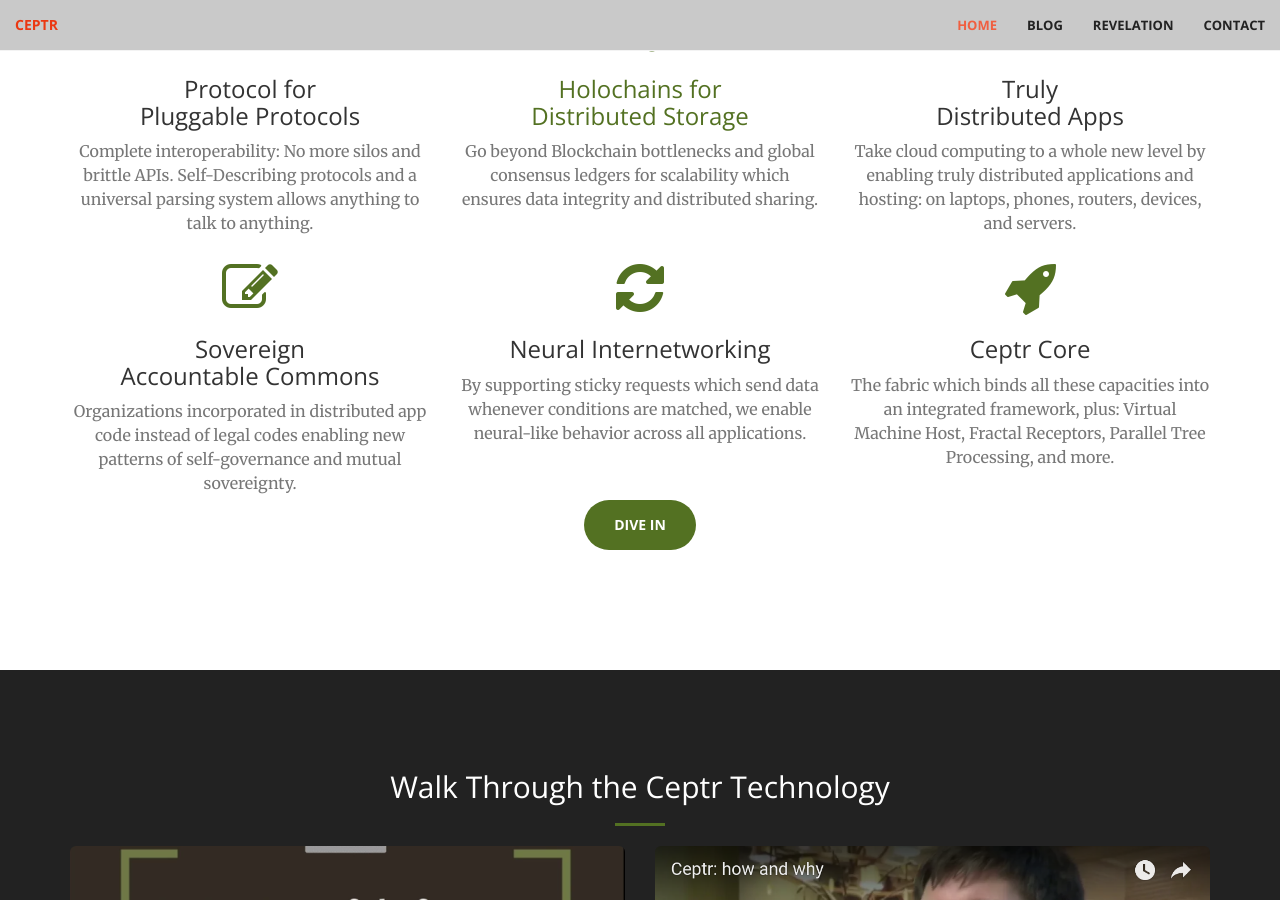
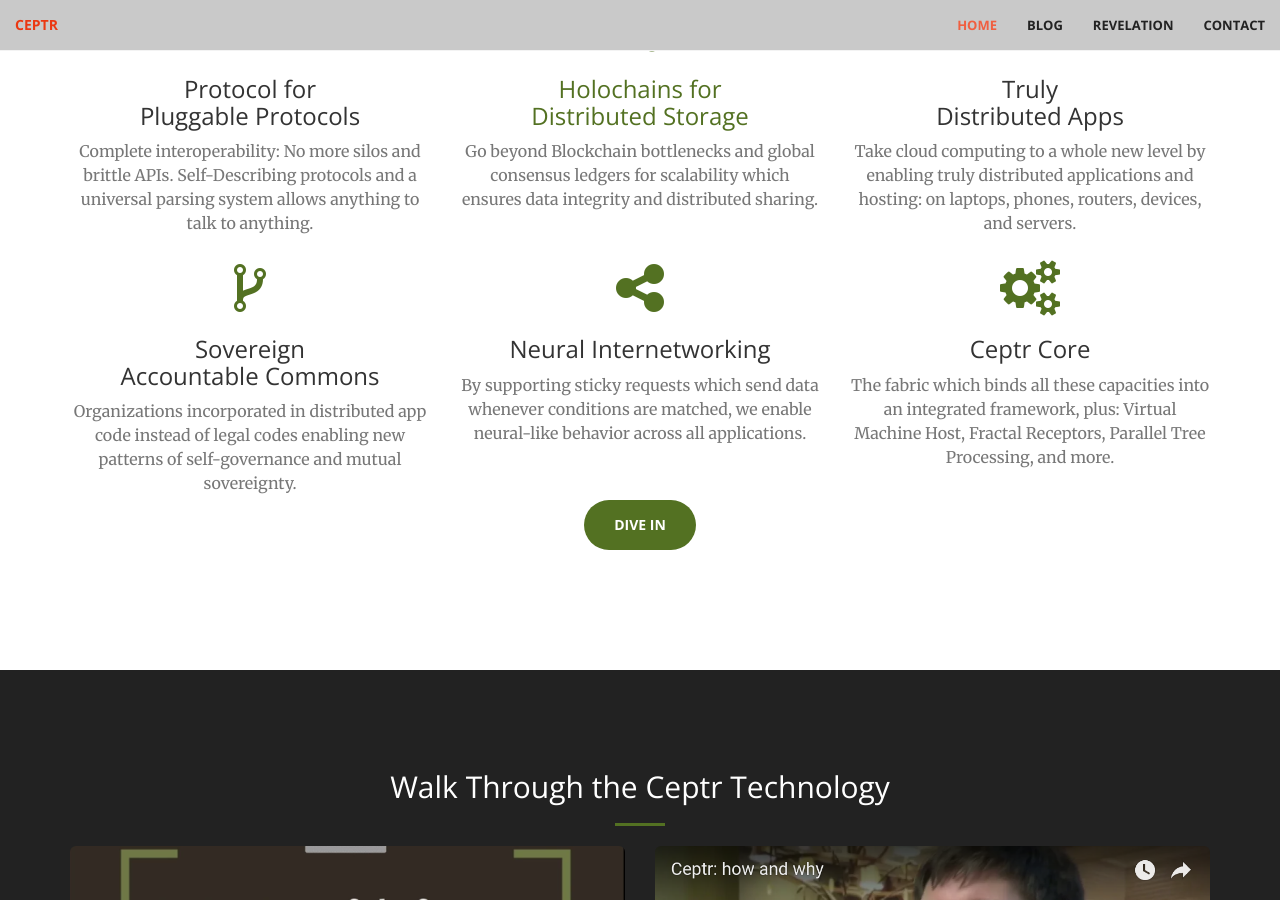
Before and after one commit to metacurrency/ceptr-org, a Jekyll site: the page built from index.html, in a window 1280 px wide and 900 px high, scrolled down 1922 px. Built offline with Jekyll 4.4.1, drawn with Linux system fonts in a browser that asks for light colours.

Commit message:
New project icons

```diff
--- a/_includes/css/custom.css
+++ b/_includes/css/custom.css
@@ -30,6 +30,19 @@
 }
 
 /*HOME PAGE */
+
+/* Home Page Header */
+header .header-content .header-content-inner p.header-text {
+  /* text-shadow: 2px 2px #CCC; */
+  font-size: 250%;
+  line-height: 1.5;
+  color: #555;
+  font-weight: bold;
+  background: rgba(220, 220, 220, .3);
+  color: #222;
+  padding: .5em 0;
+  border-radius: 22px;
+}
 
 /* About section */
 #about .net-image {
@@ -73,18 +86,12 @@
   /*top: 0.1em; /* depends on character, maybe use padding-top instead
 } */
 
-/* Home Page Header */
-header .header-content .header-content-inner p.header-text {
-  /* text-shadow: 2px 2px #CCC; */
-  font-size: 250%;
-  line-height: 1.5;
-  color: #555;
-  font-weight: bold;
-  background: rgba(220, 220, 220, .3);
-  color: #222;
-  padding: .5em 0;
-  border-radius: 22px;
+/* SUB-PROJECTS SECTION */
+section#projects a:hover {
+  text-decoration: none;
+  color: #92AD17;
 }
+
 
 /* WHITEPAPER STYLES */
 .whitepaper div.authors {
--- a/index.html
+++ b/index.html
@@ -90,21 +90,21 @@
       </div>
       <div class="col-lg-4 col-md-6 text-center">
 	<div class="project-box">
-	  <i class="fa fa-4x fa-edit text-primary sr-icons"></i>
+	  <i class="fa fa-4x fa-code-fork text-primary sr-icons"></i>
 	  <h3>Sovereign<br />Accountable Commons</h3>
 	  <p class="text-muted">Organizations incorporated in distributed app code instead of legal codes enabling new patterns of self-governance and mutual sovereignty.</p>
 	</div>
       </div>
       <div class="col-lg-4 col-md-6 text-center">
 	<div class="project-box">
-	  <i class="fa fa-4x fa-refresh text-primary sr-icons"></i>
+	  <i class="fa fa-4x fa-share-alt text-primary sr-icons"></i>
 	  <h3>Neural Internetworking</h3>
 	  <p class="text-muted">By supporting sticky requests which send data whenever conditions are matched, we enable neural-like behavior across all applications.</p>
 	</div>
       </div>
       <div class="col-lg-4 col-md-6 text-center">
 	<div class="project-box">
-	  <i class="fa fa-4x fa-rocket text-primary sr-icons"></i>
+	  <i class="fa fa-4x fa-gears text-primary sr-icons"></i>
 	  <h3>Ceptr Core</h3>
 	  <p class="text-muted">The fabric which binds all these capacities into an integrated framework, plus: Virtual Machine Host, Fractal Receptors, Parallel Tree Processing, and more.</p>
 	</div>
```
